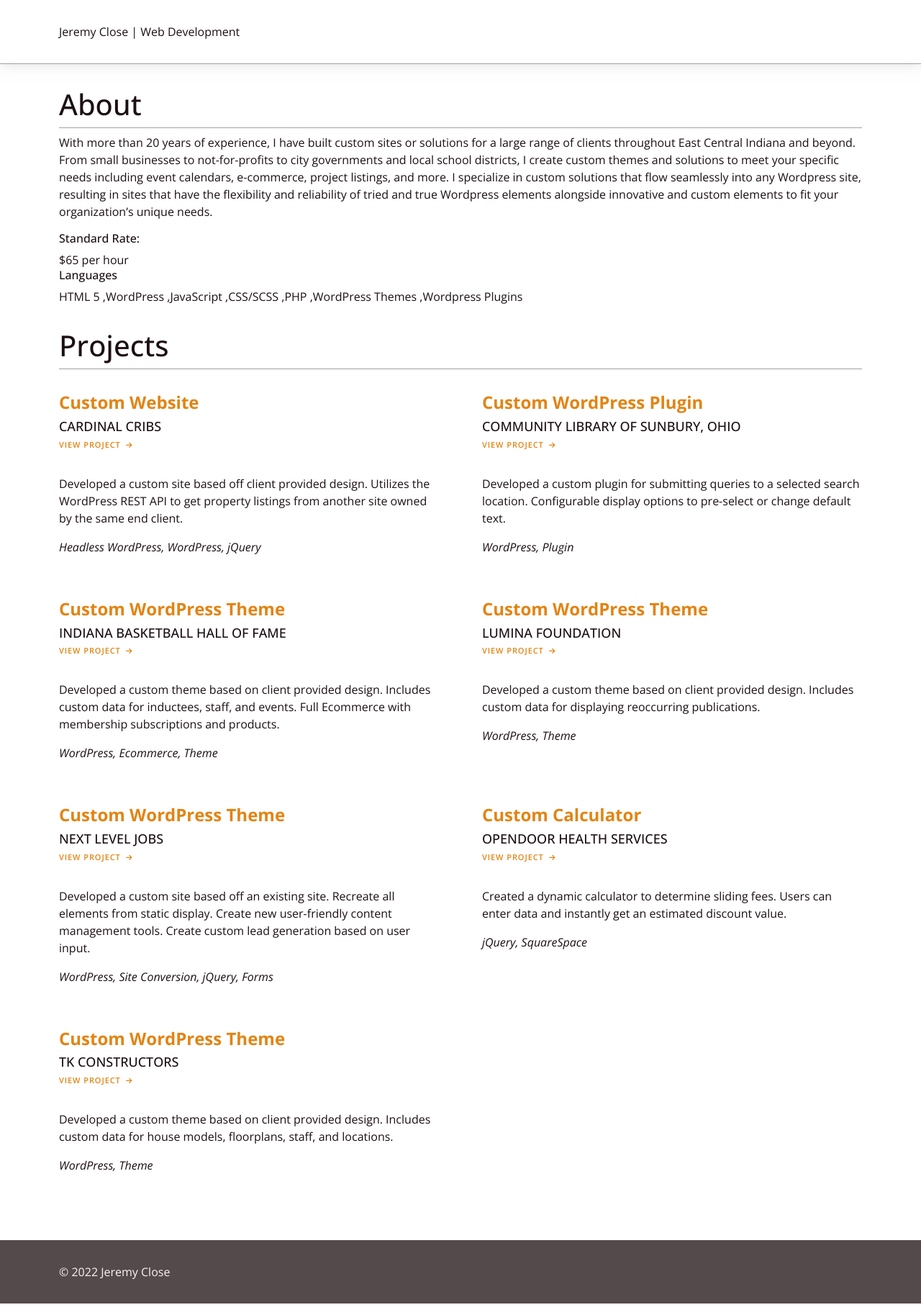
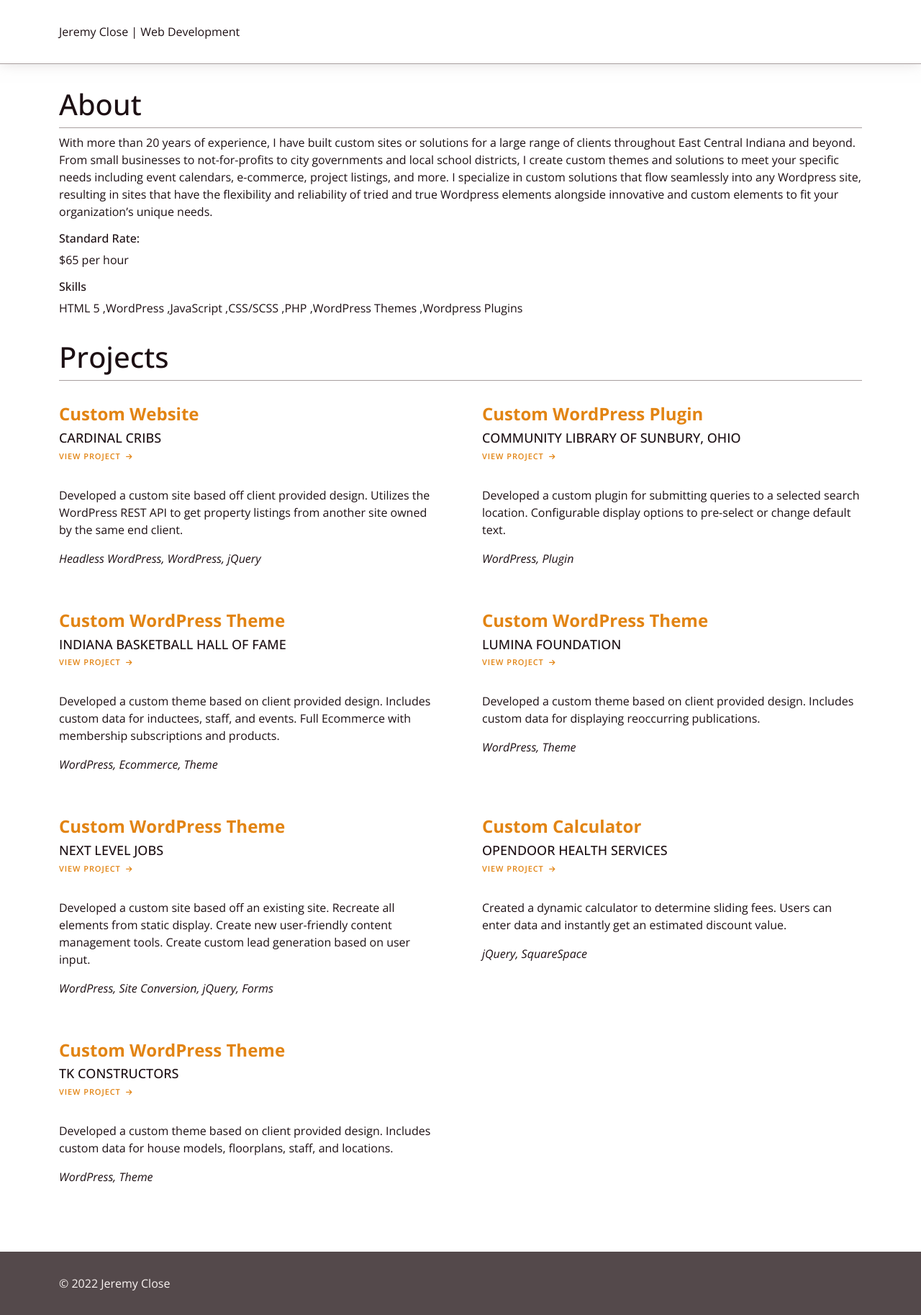
Before and after one commit to jkclose/jkclose.github.io, a Jekyll site: the page built from index.html, in a window 1280 px wide. Shown: the whole page at 72% size. Built offline with Jekyll 4.4.1, drawn with Linux system fonts in a browser that asks for light colours.

Commit message:
Basic content

```diff
--- a/_includes/skills.html
+++ b/_includes/skills.html
@@ -1,10 +1,10 @@
 {% if site.data.skills %}
 <aside>
-    <h4>Languages</h4>
+    <h4>Skills</h4>
     <ul class="list-items">
         {% for skill in site.data.skills %}
         <li class="item">
-            {{ skill.label }}
+            {{- skill.label -}}
         {% endfor %}
     </ul>
 </aside>
--- a/css/style.scss
+++ b/css/style.scss
@@ -94,8 +94,11 @@
 	}
 
 	section {
+		margin-top: $spacer * 2;
+	}
 
-		margin-top: $spacer * 2;
+	aside {
+		margin-top: $spacer;
 	}
 }
 
--- a/index.html
+++ b/index.html
@@ -3,8 +3,10 @@
 ---
 <p>With more than 20 years of experience, I have built custom sites or solutions for a large range of clients throughout East Central Indiana and beyond. From small businesses to not-for-profits to city governments and local school districts, I create custom themes and solutions to meet your specific needs including event calendars, e-commerce, project listings, and more. I specialize in custom solutions that flow seamlessly into any Wordpress site, resulting in sites that have the flexibility and reliability of tried and true Wordpress elements alongside innovative and custom elements to fit your organization’s unique needs.</p>
 
-<h4>Standard Rate:</h4>
-$65 per hour
+<aside>
+    <h4>Standard Rate:</h4>
+    $65 per hour
+</aside>
 
 {% include skills.html %}
 
```
